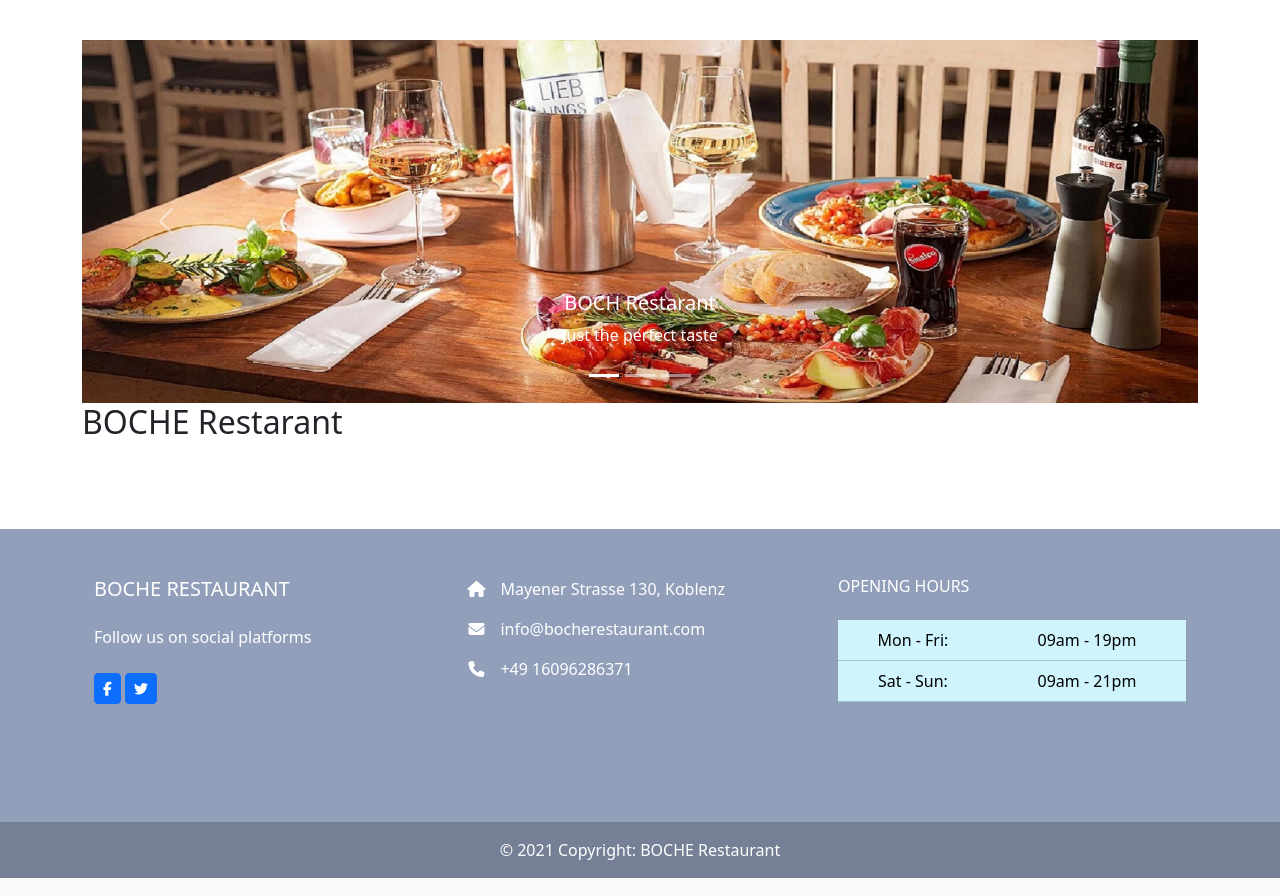
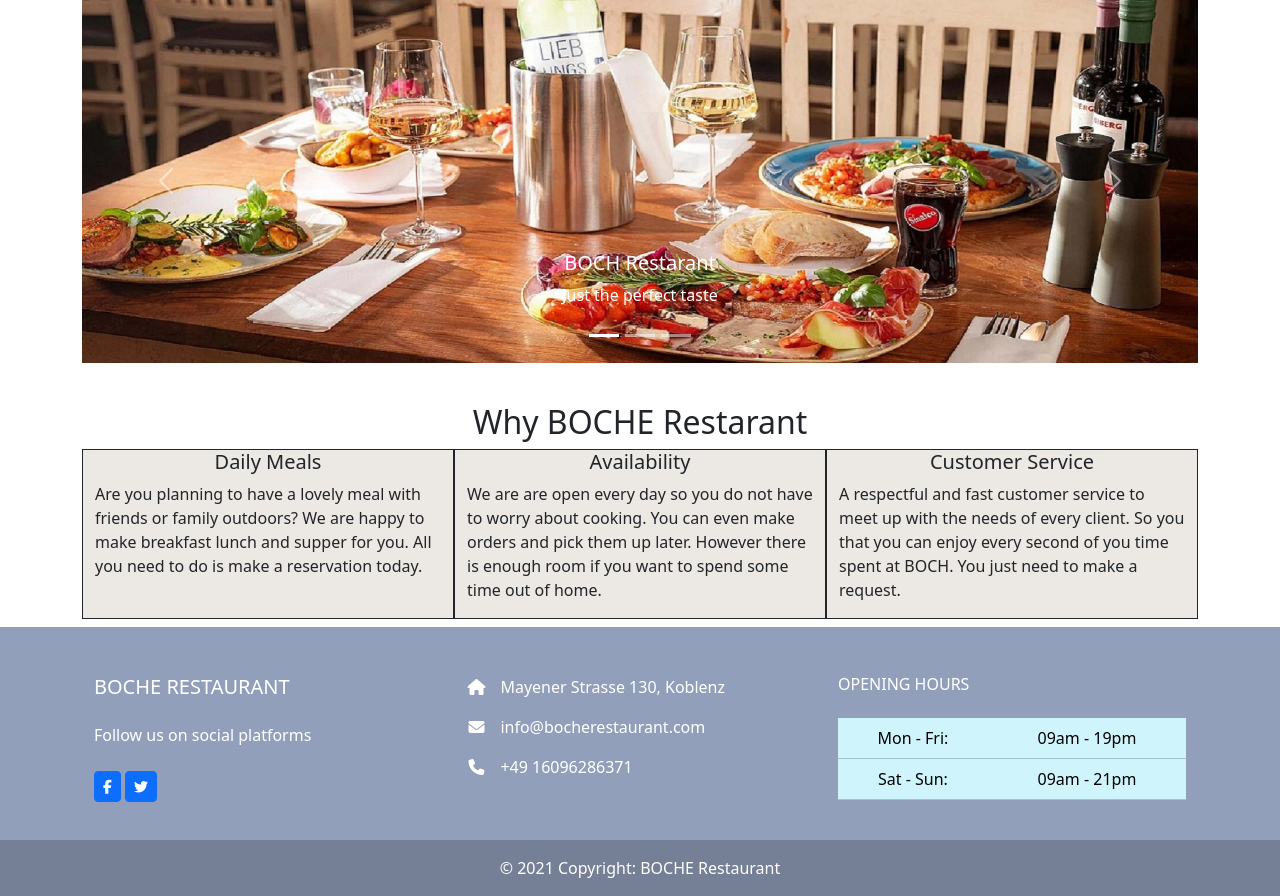
Before and after one commit to F-Clement/BOCHERestaurant, a Django app: page / in a window 1280 px wide. Shown: the part 56-952 px from the top of the page. Run offline with Django 3.2, Linux system fonts and the light colour scheme; some libraries are stand-ins or nearby versions.

Commit message:
Finish styling homepage and start adding styles to reservation page

```diff
--- a/static/css/styles.css
+++ b/static/css/styles.css
@@ -1,4 +1,29 @@
-.container {
+.container>.carousel {
     margin-top: 5vh;
     margin-bottom: 10vh;
+    width: 100%;
 }
+
+
+/* Reservations */
+.my_reservation {
+    text-align: center;
+    margin-top: 10vh;
+    margin-bottom: 5vh;
+
+}
+
+.reasons {
+    text-align: center;
+    margin-top: 5vh;
+}
+
+.col-xl-4{
+    background-color: rgb(236, 232, 227);
+    border: 1px solid;
+    margin-right: auto;
+    margin-bottom: 1vh;
+}
+.col-xl-4>h5 {
+    text-align: center;
+}
--- a/templates/base.html
+++ b/templates/base.html
@@ -7,7 +7,7 @@
     <meta http-equiv="X-UA-Compatible" content="IE=edge" />
     <meta name="viewport" content="width=device-width, initial-scale=1.0" />
 
-    <link rel="stylesheet" href="{% static 'css/styles.css' %}">
+    <link rel="stylesheet" href="{% static 'css/styles.css' %}" />
     <script
       src="https://kit.fontawesome.com/42d5adcbca.js"
       crossorigin="anonymous"
@@ -76,8 +76,6 @@
     </div>
     <!-- Create footer with seperate divs for different categories of information-->
     <div>
-
-
       <footer
         class="text-white text-center text-lg-start"
         style="background-color: #929fba"
--- a/templates/index.html
+++ b/templates/index.html
@@ -1,50 +1,117 @@
 {% extends "base.html" %} {% load static %} {% block content %}
 
 <div container>
-    <div id="carouselExampleCaptions" class="carousel slide" data-bs-ride="carousel">
+  <div
+    id="carouselExampleCaptions"
+    class="carousel slide"
+    data-bs-ride="carousel"
+  >
     <div class="carousel-indicators">
-            <button type="button" data-bs-target="#carouselExampleCaptions" data-bs-slide-to="0" class="active"
-                aria-current="true" aria-label="Slide 1"></button>
-            <button type="button" data-bs-target="#carouselExampleCaptions" data-bs-slide-to="1"
-                aria-label="Slide 2"></button>
-            <button type="button" data-bs-target="#carouselExampleCaptions" data-bs-slide-to="2"
-                aria-label="Slide 3"></button>
+      <button
+        type="button"
+        data-bs-target="#carouselExampleCaptions"
+        data-bs-slide-to="0"
+        class="active"
+        aria-current="true"
+        aria-label="Slide 1"
+      ></button>
+      <button
+        type="button"
+        data-bs-target="#carouselExampleCaptions"
+        data-bs-slide-to="1"
+        aria-label="Slide 2"
+      ></button>
+      <button
+        type="button"
+        data-bs-target="#carouselExampleCaptions"
+        data-bs-slide-to="2"
+        aria-label="Slide 3"
+      ></button>
     </div>
     <div class="carousel-inner">
       <div class="carousel-item active">
-                <img src="{% static 'reservation/images/home.jpg' %}" class="d-block w-100" alt="...">
+        <img
+          src="{% static 'reservation/images/home.jpg' %}"
+          class="d-block w-100"
+          alt="..."
+        />
         <div class="carousel-caption d-none d-md-block">
           <h5>BOCH Restarant</h5>
           <p>Just the perfect taste</p>
         </div>
       </div>
       <div class="carousel-item">
-                <img src="{% static 'reservation/images/home1.jpg' %}" class="d-block w-100" alt="...">
+        <img
+          src="{% static 'reservation/images/home1.jpg' %}"
+          class="d-block w-100"
+          alt="..."
+        />
         <div class="carousel-caption d-none d-md-block">
           <h5>BOCH Restarant</h5>
           <p>Share with your friends and family.</p>
         </div>
       </div>
       <div class="carousel-item">
-                <img src="{% static 'reservation/images/home2.jpg' %}" class="d-block w-100" alt="...">
+        <img
+          src="{% static 'reservation/images/home2.jpg' %}"
+          class="d-block w-100"
+          alt="..."
+        />
         <div class="carousel-caption d-none d-md-block">
           <h5>BOCH Restarant</h5>
           <p>The beauty you deserve.</p>
         </div>
       </div>
     </div>
-        <button class="carousel-control-prev" type="button" data-bs-target="#carouselExampleCaptions" data-bs-slide="prev">
+    <button
+      class="carousel-control-prev"
+      type="button"
+      data-bs-target="#carouselExampleCaptions"
+      data-bs-slide="prev"
+    >
       <span class="carousel-control-prev-icon" aria-hidden="true"></span>
       <span class="visually-hidden">Previous</span>
     </button>
-        <button class="carousel-control-next" type="button" data-bs-target="#carouselExampleCaptions" data-bs-slide="next">
+    <button
+      class="carousel-control-next"
+      type="button"
+      data-bs-target="#carouselExampleCaptions"
+      data-bs-slide="next"
+    >
       <span class="carousel-control-next-icon" aria-hidden="true"></span>
       <span class="visually-hidden">Next</span>
     </button>
   </div>
 
-    <h2 style="text-center">BOCHE Restarant</h2>
-
+  <h2 class="reasons">Why BOCHE Restarant</h2>
+  <div class="container-lg">
+    <div class="row">
+      <div class="col-xl-4">
+        <h5>Daily Meals</h5>
+        <p>
+          Are you planning to have a lovely meal with friends or family
+          outdoors? We are happy to make breakfast lunch and supper for you. All
+          you need to do is make a reservation today.
+        </p>
+      </div>
+      <div class="col-xl-4">
+        <h5>Availability</h5>
+        <p>
+          We are are open every day so you do not have to worry about cooking.
+          You can even make orders and pick them up later. However there is
+          enough room if you want to spend some time out of home.
+        </p>
+      </div>
+      <div class="col-xl-4">
+        <h5>Customer Service</h5>
+        <p>
+          A respectful and fast customer service to meet up with the needs of
+          every client. So you that you can enjoy every second of you time spent
+          at BOCH. You just need to make a request.
+        </p>
+      </div>
+    </div>
+  </div>
 </div>
 
 {% endblock %}
--- a/templates/reservations.html
+++ b/templates/reservations.html
@@ -1,6 +1,8 @@
 {% extends "base.html" %} {% load static %} {% block content %}
 
-<div class="container-fluid">Reservations</div>
+<div class="container-fluid">
+
+    <h4 class="my_reservation">My Reservation(s)</h4>
     {% if messages %}
         <ul class="messages bg-success">
         {% for message in messages %}
@@ -52,5 +54,6 @@
   </table>
   <a href="/add_reservation">Make Reservation</a>
 </div>
+</div>
 
 {% endblock %}
```
Lines whose indentation alone changed are shown as unchanged.
